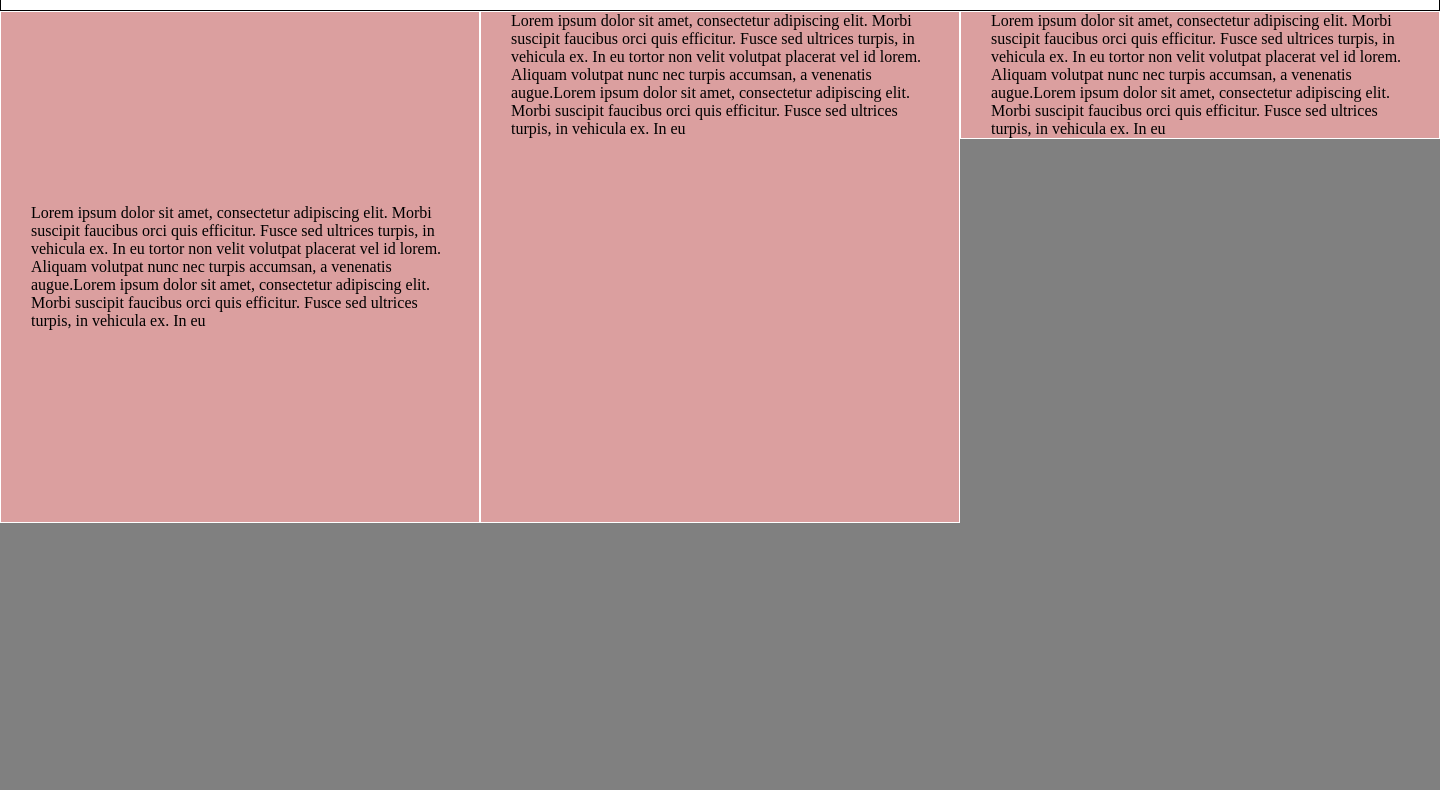
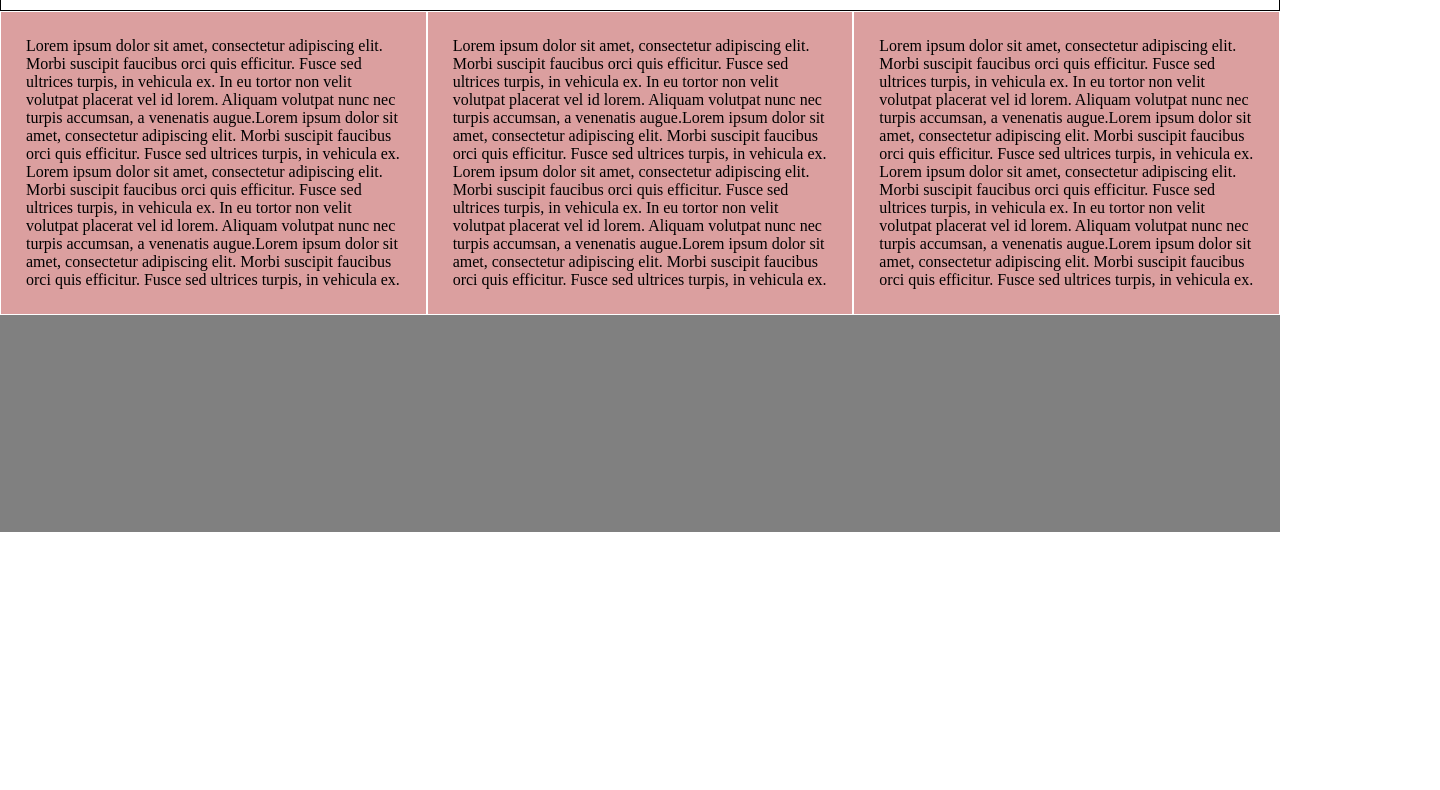
Before and after one commit to mazterofpupetz/hdaccounting, a plain HTML site: page index.html in a window 1280 px wide. Shown: the part 189-979 px from the top of the page, 1440 px wide, since content can reach past the window. After the commit the page ends 800 px from the top, so only its background shows below. Drawn offline with Linux system fonts and the light colour scheme; files whose address does not match are found by name.

Commit message:
worked on grid

```diff
--- a/index.html
+++ b/index.html
@@ -43,13 +43,13 @@
         <nav>
             <div class="nav-container">
                 <div class="nav1">
-                    <p>Lorem ipsum dolor sit amet, consectetur adipiscing elit. Morbi suscipit faucibus orci quis efficitur. Fusce sed ultrices turpis, in vehicula ex. In eu tortor non velit volutpat placerat vel id lorem. Aliquam volutpat nunc nec turpis accumsan, a venenatis augue.Lorem ipsum dolor sit amet, consectetur adipiscing elit. Morbi suscipit faucibus orci quis efficitur. Fusce sed ultrices turpis, in vehicula ex. In eu </p>
+                    <p>Lorem ipsum dolor sit amet, consectetur adipiscing elit. Morbi suscipit faucibus orci quis efficitur. Fusce sed ultrices turpis, in vehicula ex. In eu tortor non velit volutpat placerat vel id lorem. Aliquam volutpat nunc nec turpis accumsan, a venenatis augue.Lorem ipsum dolor sit amet, consectetur adipiscing elit. Morbi suscipit faucibus orci quis efficitur. Fusce sed ultrices turpis, in vehicula ex. Lorem ipsum dolor sit amet, consectetur adipiscing elit. Morbi suscipit faucibus orci quis efficitur. Fusce sed ultrices turpis, in vehicula ex. In eu tortor non velit volutpat placerat vel id lorem. Aliquam volutpat nunc nec turpis accumsan, a venenatis augue.Lorem ipsum dolor sit amet, consectetur adipiscing elit. Morbi suscipit faucibus orci quis efficitur. Fusce sed ultrices turpis, in vehicula ex.</p>
                 </div>
                 <div class="nav2">
-                    <p>Lorem ipsum dolor sit amet, consectetur adipiscing elit. Morbi suscipit faucibus orci quis efficitur. Fusce sed ultrices turpis, in vehicula ex. In eu tortor non velit volutpat placerat vel id lorem. Aliquam volutpat nunc nec turpis accumsan, a venenatis augue.Lorem ipsum dolor sit amet, consectetur adipiscing elit. Morbi suscipit faucibus orci quis efficitur. Fusce sed ultrices turpis, in vehicula ex. In eu </p>
+                    <p>Lorem ipsum dolor sit amet, consectetur adipiscing elit. Morbi suscipit faucibus orci quis efficitur. Fusce sed ultrices turpis, in vehicula ex. In eu tortor non velit volutpat placerat vel id lorem. Aliquam volutpat nunc nec turpis accumsan, a venenatis augue.Lorem ipsum dolor sit amet, consectetur adipiscing elit. Morbi suscipit faucibus orci quis efficitur. Fusce sed ultrices turpis, in vehicula ex. Lorem ipsum dolor sit amet, consectetur adipiscing elit. Morbi suscipit faucibus orci quis efficitur. Fusce sed ultrices turpis, in vehicula ex. In eu tortor non velit volutpat placerat vel id lorem. Aliquam volutpat nunc nec turpis accumsan, a venenatis augue.Lorem ipsum dolor sit amet, consectetur adipiscing elit. Morbi suscipit faucibus orci quis efficitur. Fusce sed ultrices turpis, in vehicula ex.</p>
                 </div>
                 <div class="nav3">
-                    <p>Lorem ipsum dolor sit amet, consectetur adipiscing elit. Morbi suscipit faucibus orci quis efficitur. Fusce sed ultrices turpis, in vehicula ex. In eu tortor non velit volutpat placerat vel id lorem. Aliquam volutpat nunc nec turpis accumsan, a venenatis augue.Lorem ipsum dolor sit amet, consectetur adipiscing elit. Morbi suscipit faucibus orci quis efficitur. Fusce sed ultrices turpis, in vehicula ex. In eu </p>
+                    <p>Lorem ipsum dolor sit amet, consectetur adipiscing elit. Morbi suscipit faucibus orci quis efficitur. Fusce sed ultrices turpis, in vehicula ex. In eu tortor non velit volutpat placerat vel id lorem. Aliquam volutpat nunc nec turpis accumsan, a venenatis augue.Lorem ipsum dolor sit amet, consectetur adipiscing elit. Morbi suscipit faucibus orci quis efficitur. Fusce sed ultrices turpis, in vehicula ex. Lorem ipsum dolor sit amet, consectetur adipiscing elit. Morbi suscipit faucibus orci quis efficitur. Fusce sed ultrices turpis, in vehicula ex. In eu tortor non velit volutpat placerat vel id lorem. Aliquam volutpat nunc nec turpis accumsan, a venenatis augue.Lorem ipsum dolor sit amet, consectetur adipiscing elit. Morbi suscipit faucibus orci quis efficitur. Fusce sed ultrices turpis, in vehicula ex.</p>
                 </div>
            </div>
 
--- a/style.css
+++ b/style.css
@@ -6,7 +6,7 @@
 
 body {
     margin: auto;
-    width: 1440px;
+    width: 100%;
     height: auto;
 
 }
@@ -98,8 +98,7 @@ header {
 }
 
 .nav-container p {
-    padding-left: 30px;
-    padding-right: 30px;
+    padding: 25px;
 }
 
 .nav1 {
@@ -108,7 +107,7 @@ header {
     height: auto;
     border: 1px solid white;
     grid-column: 1 / 5;
-    grid-row: 1 / 5;
+    grid-row: 1 / 8;
     align-content: center;
 }
 
@@ -117,7 +116,7 @@ header {
     width: auto;
     height: auto;
     grid-column: 5 / 9;
-    grid-row: 1 / 5;
+    grid-row: 1 / 8;
     border: 1px solid white;
 }
 
@@ -127,5 +126,5 @@ header {
     width: auto;
     border: 1px solid white;
     grid-column: 9 / -1;
-
+    grid-row: 1 / 8;
 }
```
